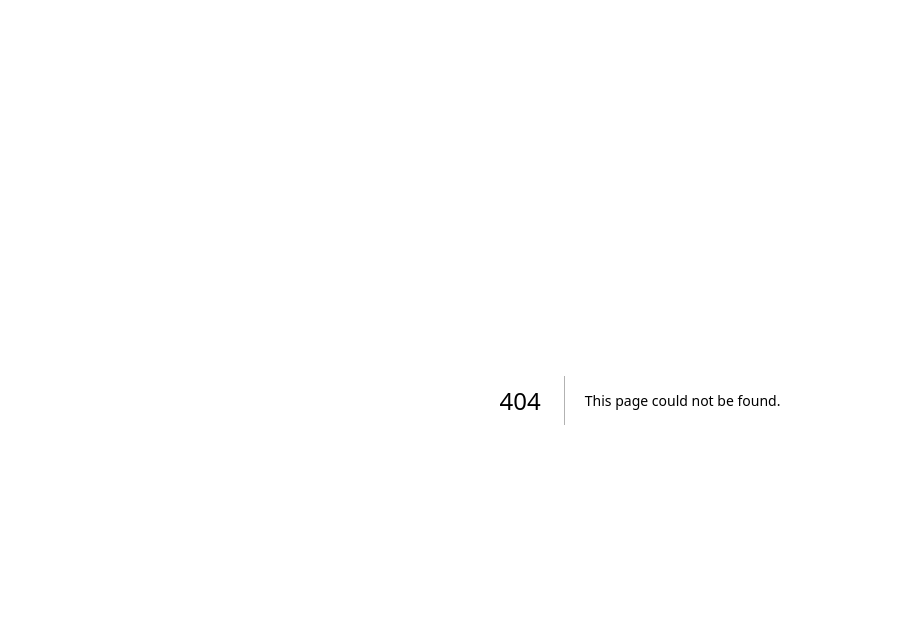
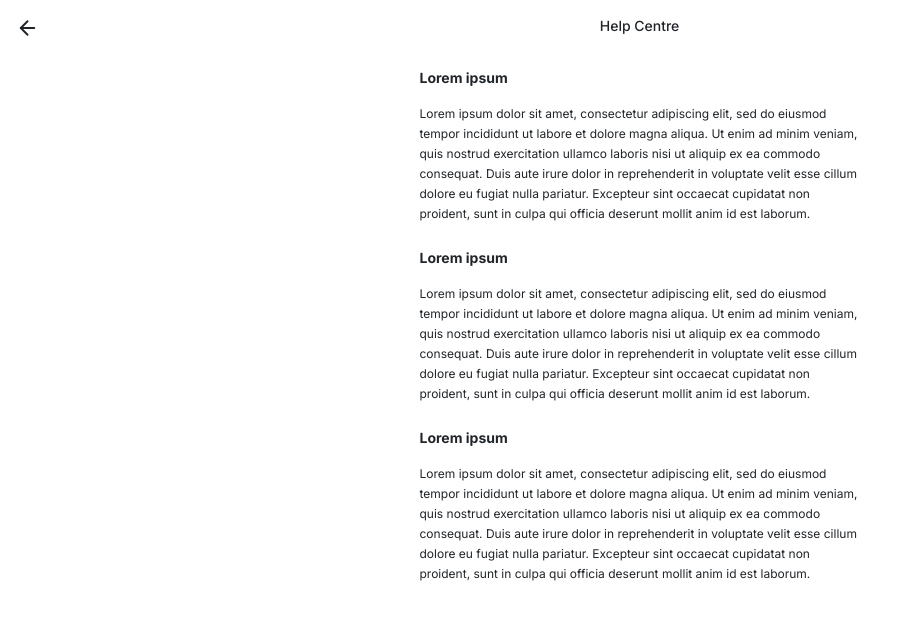
Before and after one commit to worthy-sg/worthy-app, a Next.js app: page /termsAndConditions in a window 1280 px wide. Before the commit this address had no page. Shown: the top 620 px of the page, without its empty margins (0-901 px from the left). Built offline with nearby package versions, Linux system fonts and the light colour scheme.

Commit message:
Terms and conditions page

```diff
--- /dev/null
+++ b/src/app/termsAndConditions/page.js
@@ -0,0 +1,45 @@
+'use client'
+
+import 'bootstrap/dist/css/bootstrap.css';
+import { Container, Row, Col } from 'react-bootstrap';
+import { ArrowLeft } from 'react-feather';
+import './termsAndConditionsPage.css'
+
+export default function TermsAndConditionsPage() {
+    return (
+        <>
+            <Row className='p-3 sticky-top bg-white w-auto'>
+                <Col xs='12' lg='12' className='d-flex'>
+                    <ArrowLeft />
+                    <h1 className='w-100 text-center me-4 fw-medium'>Help Centre</h1>
+                </Col>
+            </Row>
+
+            <Container>
+                <Row className='mt-2 mx-auto d-flex justify-content-center'>
+                    <Col xs='12' lg='5'>
+                        <h1>Lorem ipsum</h1>
+                        <p></p>
+                        <p>Lorem ipsum dolor sit amet, consectetur adipiscing elit, sed do eiusmod tempor incididunt ut labore et dolore magna aliqua. Ut enim ad minim veniam, quis nostrud exercitation ullamco laboris nisi ut aliquip ex ea commodo consequat. Duis aute irure dolor in reprehenderit in voluptate velit esse cillum dolore eu fugiat nulla pariatur. Excepteur sint occaecat cupidatat non proident, sunt in culpa qui officia deserunt mollit anim id est laborum.</p>
+                    </Col>
+                </Row>
+
+                <Row className='mt-2 mx-auto d-flex justify-content-center'>
+                    <Col xs='12' lg='5'>
+                        <h1>Lorem ipsum</h1>
+                        <p></p>
+                        <p>Lorem ipsum dolor sit amet, consectetur adipiscing elit, sed do eiusmod tempor incididunt ut labore et dolore magna aliqua. Ut enim ad minim veniam, quis nostrud exercitation ullamco laboris nisi ut aliquip ex ea commodo consequat. Duis aute irure dolor in reprehenderit in voluptate velit esse cillum dolore eu fugiat nulla pariatur. Excepteur sint occaecat cupidatat non proident, sunt in culpa qui officia deserunt mollit anim id est laborum.</p>
+                    </Col>
+                </Row>
+
+                <Row className='mt-2 mx-auto d-flex justify-content-center'>
+                    <Col xs='12' lg='5'>
+                        <h1>Lorem ipsum</h1>
+                        <p></p>
+                        <p>Lorem ipsum dolor sit amet, consectetur adipiscing elit, sed do eiusmod tempor incididunt ut labore et dolore magna aliqua. Ut enim ad minim veniam, quis nostrud exercitation ullamco laboris nisi ut aliquip ex ea commodo consequat. Duis aute irure dolor in reprehenderit in voluptate velit esse cillum dolore eu fugiat nulla pariatur. Excepteur sint occaecat cupidatat non proident, sunt in culpa qui officia deserunt mollit anim id est laborum.</p>
+                    </Col>
+                </Row>
+            </Container>
+        </>
+    )
+}
--- /dev/null
+++ b/src/app/termsAndConditions/termsAndConditionsPage.css
@@ -0,0 +1,17 @@
+h5 {
+    font-size: 12px;
+    color: gray;
+}
+
+h1 {
+    font-size: 14px;
+    font-weight: bold;
+    letter-spacing: 0px;
+    line-height: 20px;
+}
+
+p {
+    font-size: 12px;
+    letter-spacing: 2.5;
+    line-height: 20px;
+}
```
